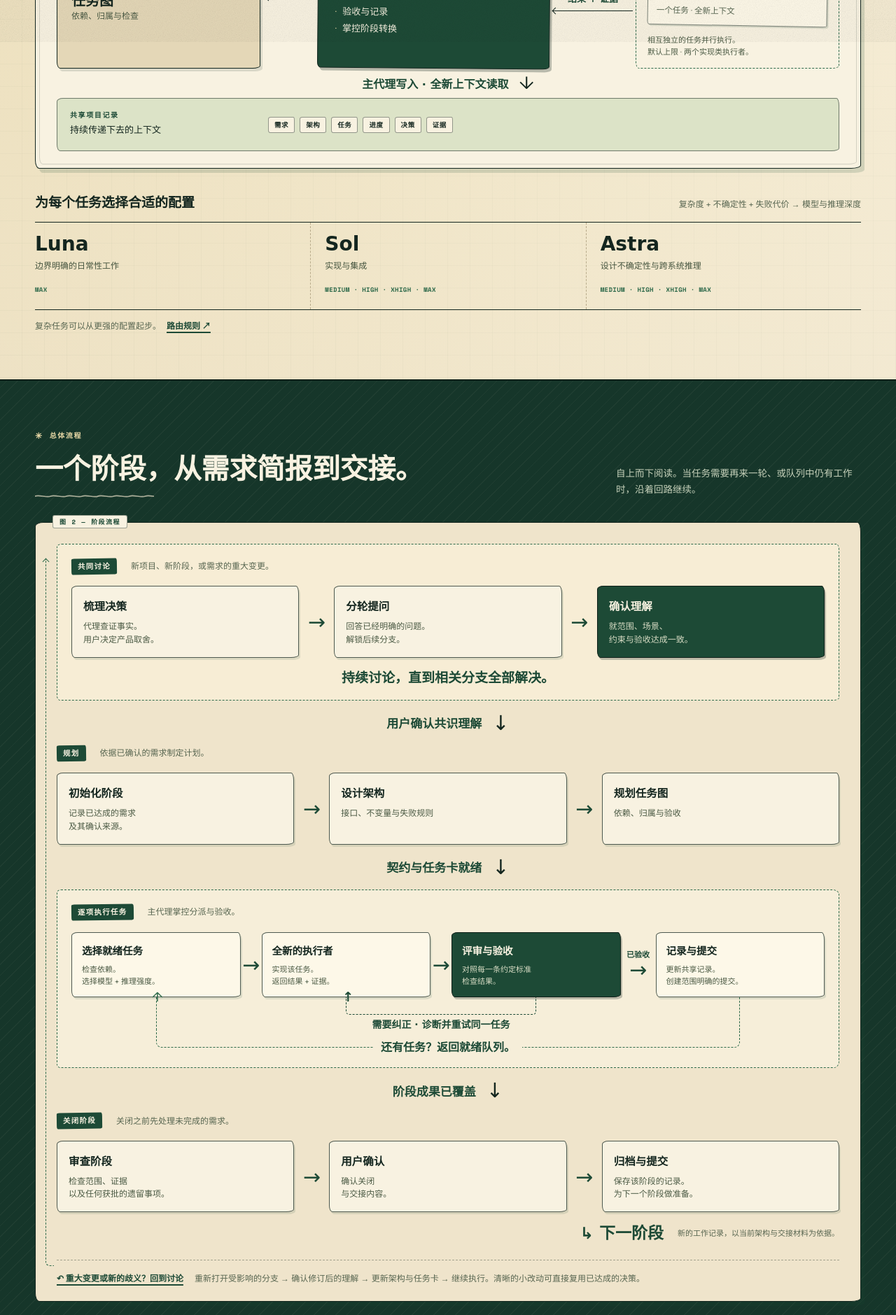
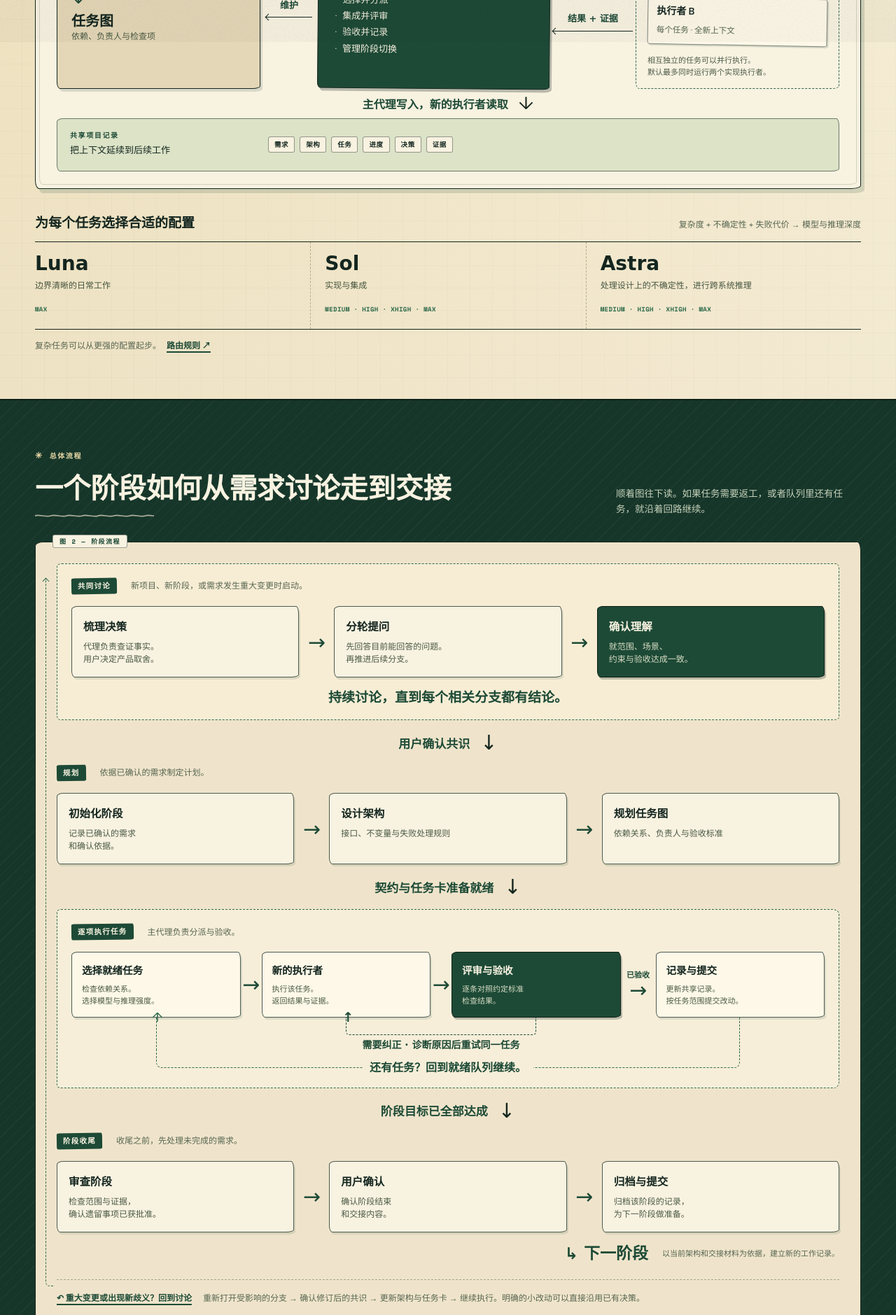
Before and after one commit to JAY201368/fieldnotes, a plain HTML site: page docs/index.zh-CN.html in a window 1280 px wide. Shown: the part 740-2619 px from the top of the page at 70% size. Drawn offline with nearby package versions, Linux system fonts and the light colour scheme; a web font is replaced by a local one.

Commit message:
docs: polish Simplified Chinese copy
Rewrite translation-style headings and sentences into natural Chinese,
unify terminology across the guide and README, and fix the mobile flow
note spacing.

```diff
--- a/docs/index.zh-CN.html
+++ b/docs/index.zh-CN.html
@@ -3,7 +3,7 @@
 <head>
   <meta charset="utf-8">
   <meta name="viewport" content="width=device-width, initial-scale=1">
-  <meta name="description" content="了解 Maestro 如何把用户需求、架构、任务规划、分层子代理、共享记录与阶段控制连接起来。">
+  <meta name="description" content="了解 Maestro 如何把用户需求、架构、任务规划、分层子代理、共享记录和阶段控制串联起来。">
   <link rel="icon" type="image/svg+xml" href="favicon.svg">
   <meta name="theme-color" content="#efe4cb">
   <title>Maestro — 开发编排图解指南</title>
@@ -45,15 +45,15 @@
   <main id="top">
     <section class="overview wrap" id="system">
       <div class="intro-heading">
-        <div><p class="eyebrow">一个 CODEX 编排技能</p><h1>复杂的工作，<br><span>有序协同。</span></h1></div>
-        <div class="intro-copy"><p>用户的需求驱动架构、计划以及每一项任务。Maestro 把它们连接成一套能够跨越全新上下文持续推进的流程。</p><a class="text-link" href="#workflow">跟随一个阶段从开始走到结束 ↓</a><span class="hero-stamp"><b>MAESTRO</b><em>需求 → 规划 → 构建</em></span></div>
+        <div><p class="eyebrow">一个 Codex 编排技能</p><h1>让复杂的工作<br><span>井然有序。</span></h1></div>
+        <div class="intro-copy"><p>用户的需求决定架构、开发计划和每一项任务；Maestro 把这些环节串成一条流程，让工作在一次次全新的上下文中持续推进。</p><a class="text-link" href="#workflow">看看一个阶段如何从头走到尾 ↓</a><span class="hero-stamp"><b>MAESTRO</b><em>需求 → 规划 → 构建</em></span></div>
       </div>
-      <div class="diagram-heading"><h2>系统如何协同运作</h2><span class="hand">需求引领工作 ↙</span></div>
+      <div class="diagram-heading"><h2>系统如何协同运作</h2><span class="hand">需求引领每一步 ↙</span></div>
 <div class="system-map diagram" id="system-map">
   <div class="map-source sketch-card">
     <span class="node-label">一切决策的源头</span>
     <h3>用户需求</h3>
-    <p>讨论决策 → 确认共识理解</p>
+    <p>共同讨论 → 确认共识</p>
   </div>
   <div class="vertical-link"><span>指导设计、分派与验收</span></div>
   <div class="system-row">
@@ -63,107 +63,107 @@
       <p>组件、契约、数据与状态规则</p>
       <div class="inner-arrow" aria-hidden="true">↓</div>
       <h3>任务图</h3>
-      <p>依赖、归属与检查</p>
+      <p>依赖、负责人与检查项</p>
     </div>
     <div class="relation design-relation"><span>设计并<br>维护</span><i class="arrow-line reverse"></i></div>
     <div class="orchestrator sketch-card">
       <span class="node-label">MAESTRO / 主代理</span>
       <h3>编排</h3>
-      <ul><li>选择与分派</li><li>集成与评审</li><li>验收与记录</li><li>掌控阶段转换</li></ul>
+      <ul><li>选择并分派</li><li>集成并评审</li><li>验收并记录</li><li>管理阶段切换</li></ul>
     </div>
     <div class="relation worker-relation"><span>任务 + 上下文</span><i class="arrow-line"></i><span class="return-label">结果 + 证据</span><i class="arrow-line reverse"></i></div>
     <div class="worker-group">
       <span class="node-label">任务执行者</span>
-      <div class="worker-slip"><strong>执行者 A</strong><span>一个任务 · 全新上下文</span></div>
-      <div class="worker-slip"><strong>执行者 B</strong><span>一个任务 · 全新上下文</span></div>
-      <p class="worker-caption">相互独立的任务并行执行。<br>默认上限 · 两个实现类执行者。</p>
+      <div class="worker-slip"><strong>执行者 A</strong><span>每个任务 · 全新上下文</span></div>
+      <div class="worker-slip"><strong>执行者 B</strong><span>每个任务 · 全新上下文</span></div>
+      <p class="worker-caption">相互独立的任务可以并行执行。<br>默认最多同时运行两个实现执行者。</p>
     </div>
   </div>
-  <div class="records-connector"><span>主代理写入 · 全新上下文读取</span><i aria-hidden="true">↓</i></div>
+  <div class="records-connector"><span>主代理写入，新的执行者读取</span><i aria-hidden="true">↓</i></div>
   <div class="records-foundation">
-    <div><span class="node-label">共享项目记录</span><strong>持续传递下去的上下文</strong></div>
+    <div><span class="node-label">共享项目记录</span><strong>把上下文延续到后续工作</strong></div>
     <div class="document-tags"><span>需求</span><span>架构</span><span>任务</span><span>进度</span><span>决策</span><span>证据</span></div>
   </div>
 </div>
       <div class="routing-header"><h3>为每个任务选择合适的配置</h3><p>复杂度 + 不确定性 + 失败代价 → 模型与推理深度</p></div>
       <div class="routing-grid">
-        <article><h4>Luna</h4><p>边界明确的日常性工作</p><span class="effort">max</span></article>
+        <article><h4>Luna</h4><p>边界清晰的日常工作</p><span class="effort">max</span></article>
         <article><h4>Sol</h4><p>实现与集成</p><span class="effort">medium · high · xhigh · max</span></article>
-        <article><h4>Astra</h4><p>设计不确定性与跨系统推理</p><span class="effort">medium · high · xhigh · max</span></article>
+        <article><h4>Astra</h4><p>处理设计上的不确定性，进行跨系统推理</p><span class="effort">medium · high · xhigh · max</span></article>
       </div>
       <p class="routing-foot">复杂任务可以从更强的配置起步。<a href="https://github.com/JAY201368/maestro/blob/main/references/worker-routing.md">路由规则 ↗</a></p>
     </section>
     <section class="workflow-section" id="workflow"><div class="wrap">
-      <div class="section-heading"><div><p class="eyebrow">总体流程</p><h2>一个阶段，从需求简报到交接。</h2></div><p>自上而下阅读。当任务需要再来一轮、或队列中仍有工作时，沿着回路继续。</p></div>
+      <div class="section-heading"><div><p class="eyebrow">总体流程</p><h2>一个阶段如何从需求讨论走到交接</h2></div><p>顺着图往下读。如果任务需要返工，或者队列里还有任务，就沿着回路继续。</p></div>
 <div class="lifecycle diagram" id="lifecycle-map">
   <div class="discussion-return-route" aria-hidden="true"></div>
   <div class="phase discussion-phase" id="discussion">
-    <div class="phase-caption"><span class="phase-mark">共同讨论</span><p>新项目、新阶段，或需求的重大变更。</p></div>
+    <div class="phase-caption"><span class="phase-mark">共同讨论</span><p>新项目、新阶段，或需求发生重大变更时启动。</p></div>
     <div class="plan-lane">
-      <div class="flow-node"><h3>梳理决策</h3><p>代理查证事实。<br>用户决定产品取舍。</p></div>
+      <div class="flow-node"><h3>梳理决策</h3><p>代理负责查证事实。<br>用户决定产品取舍。</p></div>
       <div class="simple-arrow" aria-hidden="true">→</div>
-      <div class="flow-node"><h3>分轮提问</h3><p>回答已经明确的问题。<br>解锁后续分支。</p></div>
+      <div class="flow-node"><h3>分轮提问</h3><p>先回答目前能回答的问题。<br>再推进后续分支。</p></div>
       <div class="simple-arrow" aria-hidden="true">→</div>
       <div class="flow-node review-node"><h3>确认理解</h3><p>就范围、场景、<br>约束与验收达成一致。</p></div>
     </div>
-    <p class="discussion-note hand">持续讨论，直到相关分支全部解决。</p>
+    <p class="discussion-note hand">持续讨论，直到每个相关分支都有结论。</p>
   </div>
-  <div class="phase-transition"><span>用户确认共识理解</span><b aria-hidden="true">↓</b></div>
+  <div class="phase-transition"><span>用户确认共识</span><b aria-hidden="true">↓</b></div>
   <div class="phase">
     <div class="phase-caption"><span class="phase-mark">规划</span><p>依据已确认的需求制定计划。</p></div>
     <div class="plan-lane">
-      <div class="flow-node"><h3>初始化阶段</h3><p>记录已达成的需求<br>及其确认来源。</p></div>
+      <div class="flow-node"><h3>初始化阶段</h3><p>记录已确认的需求<br>和确认依据。</p></div>
       <div class="simple-arrow" aria-hidden="true">→</div>
-      <div class="flow-node"><h3>设计架构</h3><p>接口、不变量与失败规则</p></div>
+      <div class="flow-node"><h3>设计架构</h3><p>接口、不变量与失败处理规则</p></div>
       <div class="simple-arrow" aria-hidden="true">→</div>
-      <div class="flow-node"><h3>规划任务图</h3><p>依赖、归属与验收</p></div>
+      <div class="flow-node"><h3>规划任务图</h3><p>依赖关系、负责人与验收标准</p></div>
     </div>
   </div>
-  <div class="phase-transition"><span>契约与任务卡就绪</span><b aria-hidden="true">↓</b></div>
+  <div class="phase-transition"><span>契约与任务卡准备就绪</span><b aria-hidden="true">↓</b></div>
   <div class="phase execution-phase">
-    <div class="phase-caption"><span class="phase-mark">逐项执行任务</span><p>主代理掌控分派与验收。</p></div>
+    <div class="phase-caption"><span class="phase-mark">逐项执行任务</span><p>主代理负责分派与验收。</p></div>
     <div class="task-lane">
-      <div class="flow-node"><h3>选择就绪任务</h3><p>检查依赖。<br>选择模型 + 推理强度。</p></div>
+      <div class="flow-node"><h3>选择就绪任务</h3><p>检查依赖关系。<br>选择模型与推理强度。</p></div>
       <div class="simple-arrow" aria-hidden="true">→</div>
-      <div class="flow-node"><h3>全新的执行者</h3><p>实现该任务。<br>返回结果 + 证据。</p></div>
+      <div class="flow-node"><h3>新的执行者</h3><p>执行该任务。<br>返回结果与证据。</p></div>
       <div class="simple-arrow" aria-hidden="true">→</div>
-      <div class="flow-node review-node"><h3>评审与验收</h3><p>对照每一条约定标准<br>检查结果。</p></div>
+      <div class="flow-node review-node"><h3>评审与验收</h3><p>逐条对照约定标准<br>检查结果。</p></div>
       <div class="simple-arrow accepted-arrow"><small>已验收</small><span aria-hidden="true">→</span></div>
-      <div class="flow-node"><h3>记录与提交</h3><p>更新共享记录。<br>创建范围明确的提交。</p></div>
+      <div class="flow-node"><h3>记录与提交</h3><p>更新共享记录。<br>按任务范围提交改动。</p></div>
     </div>
-    <div class="correction-route"><span>需要纠正 · 诊断并重试同一任务</span></div>
-    <div class="repeat-route"><span>还有任务？返回就绪队列。</span></div>
+    <div class="correction-route"><span>需要纠正 · 诊断原因后重试同一任务</span></div>
+    <div class="repeat-route"><span>还有任务？回到就绪队列继续。</span></div>
   </div>
-  <div class="phase-transition"><span>阶段成果已覆盖</span><b aria-hidden="true">↓</b></div>
+  <div class="phase-transition"><span>阶段目标已全部达成</span><b aria-hidden="true">↓</b></div>
   <div class="phase closure-phase">
-    <div class="phase-caption"><span class="phase-mark">关闭阶段</span><p>关闭之前先处理未完成的需求。</p></div>
+    <div class="phase-caption"><span class="phase-mark">阶段收尾</span><p>收尾之前，先处理未完成的需求。</p></div>
     <div class="plan-lane">
-      <div class="flow-node"><h3>审查阶段</h3><p>检查范围、证据<br>以及任何获批的遗留事项。</p></div>
+      <div class="flow-node"><h3>审查阶段</h3><p>检查范围与证据，<br>确认遗留事项已获批准。</p></div>
       <div class="simple-arrow" aria-hidden="true">→</div>
-      <div class="flow-node"><h3>用户确认</h3><p>确认关闭<br>与交接内容。</p></div>
+      <div class="flow-node"><h3>用户确认</h3><p>确认阶段结束<br>和交接内容。</p></div>
       <div class="simple-arrow" aria-hidden="true">→</div>
-      <div class="flow-node"><h3>归档与提交</h3><p>保存该阶段的记录。<br>为下一个阶段做准备。</p></div>
+      <div class="flow-node"><h3>归档与提交</h3><p>归档该阶段的记录，<br>为下一阶段做准备。</p></div>
     </div>
-    <div class="next-stage"><span class="hand">↳ 下一阶段</span><p>新的工作记录，以当前架构与交接材料为依据。</p></div>
+    <div class="next-stage"><span class="hand">↳ 下一阶段</span><p>以当前架构和交接材料为依据，建立新的工作记录。</p></div>
   </div>
-  <div class="change-rule"><a href="#discussion"><strong>↶ 重大变更或新的歧义？回到讨论</strong></a><span>重新打开受影响的分支 → 确认修订后的理解 → 更新架构与任务卡 → 继续执行。清晰的小改动可直接复用已达成的决策。</span></div>
+  <div class="change-rule"><a href="#discussion"><strong>↶ 重大变更或出现新歧义？回到讨论</strong></a><span>重新打开受影响的分支 → 确认修订后的共识 → 更新架构与任务卡 → 继续执行。明确的小改动可以直接沿用已有决策。</span></div>
 </div>
-      <p class="checkpoint-note"><span class="commit-dot" aria-hidden="true"></span> 每次任务验收之后，以及每次工作流初始化、变更或归档操作之后，都创建一个 Git 检查点。</p>
+      <p class="checkpoint-note"><span class="commit-dot" aria-hidden="true"></span> 每完成一次任务验收，以及每次初始化、变更或归档工作流之后，都要创建一个 Git 检查点。</p>
     </div></section>
     <section class="context-section wrap" id="context">
-      <div class="section-heading"><div><p class="eyebrow">跨越上下文边界</p><h2>工作得以延续。</h2></div><p>新的执行者读取当前的契约与交付状态。恢复的会话会先将这些记录与仓库核对一致，然后再继续。</p></div>
+      <div class="section-heading"><div><p class="eyebrow">跨越上下文边界</p><h2>换了上下文，工作照样能继续。</h2></div><p>新的执行者会读取当前的契约和交付状态；恢复工作时，会话也会先核对记录与仓库是否一致，然后再继续。</p></div>
 <div class="continuity-map">
-  <div class="context-card"><span class="node-label">执行者 A 完成</span><h3>任务结果</h3><p>改动的文件<br>检查与证据<br>提出的决策</p></div>
+  <div class="context-card"><span class="node-label">执行者 A 完成</span><h3>任务结果</h3><p>改动的文件<br>检查结果与证据<br>提出的决策</p></div>
   <div class="context-arrow"><span>主代理<br>评审并记录</span><i class="arrow-line"></i></div>
-  <div class="context-card context-records"><span class="node-label">持久状态</span><h3>项目记录 + Git</h3><p>已确认的需求与契约<br>已验收的工作与阻碍<br>证据与决策</p></div>
-  <div class="context-arrow"><span>与仓库<br>核对一致</span><i class="arrow-line"></i></div>
-  <div class="context-card"><span class="node-label">全新的执行者 / 会话</span><h3>上下文已恢复</h3><p>相关文档<br>一份完整的任务卡<br>依赖与检查</p></div>
+  <div class="context-card context-records"><span class="node-label">持久状态</span><h3>项目记录 + Git</h3><p>已确认的需求与契约<br>已验收的工作和阻塞项<br>证据与决策</p></div>
+  <div class="context-arrow"><span>对照仓库<br>核对记录</span><i class="arrow-line"></i></div>
+  <div class="context-card"><span class="node-label">新的执行者 / 会话</span><h3>上下文已就绪</h3><p>相关文档<br>一份完整的任务卡<br>依赖关系与检查项</p></div>
 </div>
-      <p class="context-foot hand">架构与决策贯穿多个阶段。每个阶段保留自己的需求、任务、进度与证据。</p>
+      <p class="context-foot hand">架构和决策会跨阶段延续；每个阶段则各自保留需求、任务、进度与证据。</p>
     </section>
     <section class="start-section" id="start"><div class="wrap start-grid">
-      <div><p class="eyebrow">从你的需求开始</p><h2>带上目标。<br>建立流程。</h2><p>安装该技能与执行者配置，然后带上你的需求。Maestro 会在规划工作之前与你一起澄清尚未确定的决策。</p><a class="button" href="https://github.com/JAY201368/maestro/blob/main/README.zh-CN.md#install">安装指南 ↗</a></div>
-      <div class="command-card"><span class="node-label">在 CODEX 会话中</span><code>$maestro</code><span class="hand">你的需求就是起点 ↗</span></div>
+      <div><p class="eyebrow">从你的需求开始</p><h2>带上目标，<br>建立流程。</h2><p>安装该技能和执行者配置后，把你的需求告诉 Maestro。它会在开始规划之前，先和你一起把尚未确定的决策理清楚。</p><a class="button" href="https://github.com/JAY201368/maestro/blob/main/README.zh-CN.md#install">安装指南 ↗</a></div>
+      <div class="command-card"><span class="node-label">在 Codex 会话中</span><code>$maestro</code><span class="hand">你的需求就是起点 ↗</span></div>
     </div></section>
   </main>
   <footer class="wrap"><span>MAESTRO · 需求驱动的开发编排</span><a href="https://github.com/JAY201368/maestro">源码与文档 ↗</a></footer>
--- a/docs/style.css
+++ b/docs/style.css
@@ -891,6 +891,7 @@ footer a { color: var(--paper-hi); }
   .accepted-arrow { flex-direction: row; transform: none; justify-content: center; gap: 8px; }
   .accepted-arrow span { transform: rotate(90deg); }
   .phase-caption, .next-stage, .change-rule { flex-direction: column; align-items: start; gap: 8px; }
+  .change-rule span { flex: 1 1 auto; }
   .execution-phase { padding: 16px 12px 28px; }
   .correction-route { width: 100%; margin-left: 0; margin-top: 12px; }
   .correction-route span { font-size: 11px; }
```
Also changed, not shown: 1 other file.
